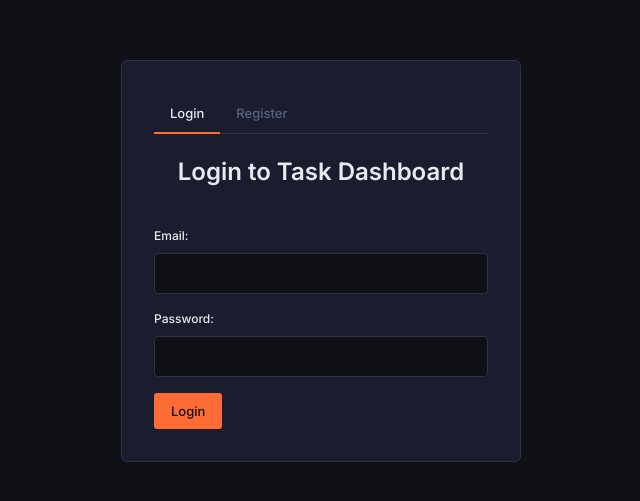
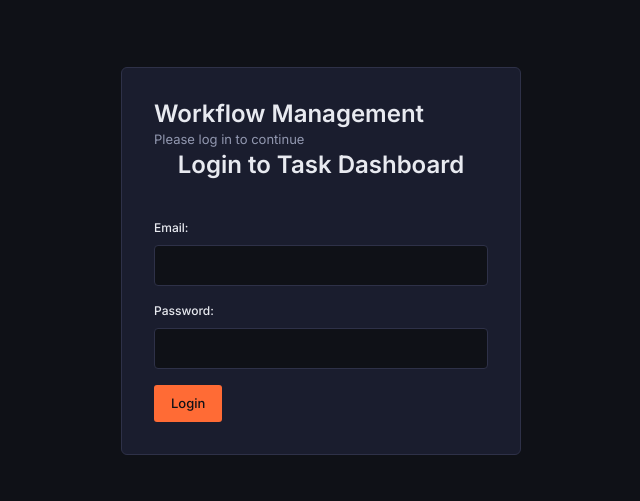
Before and after one commit to zxck5xz/workflow-nhan, a React (Vite) app in the folder task-dashboard/: page / in a window 1280 px wide. Shown: the part 139-640 px from the top of the page, without its empty margins (319-959 px from the left). Built offline with nearby package versions, Linux system fonts and the light colour scheme; no server answers.

Commit message:
security: disable public registration and remove register option from UI

```diff
--- a/task-dashboard/src/App.tsx
+++ b/task-dashboard/src/App.tsx
@@ -15,7 +15,6 @@ import { RegisterForm } from './components/auth/RegisterForm';
 function AppContent() {
   const { state } = useApp();
   const { user, loading } = useAuth();
-  const [authTab, setAuthTab] = useState<'login' | 'register'>('login');
 
   // Show loading spinner while checking auth state
   if (loading) {
@@ -26,17 +25,16 @@ function AppContent() {
     );
   }
 
-  // If user is not authenticated, show login/register forms
+  // If user is not authenticated, show only login form (Registration disabled)
   if (!user) {
     return (
       <div className="app-layout auth-layout">
         <div className="auth-container">
-          <div className="auth-tabs">
-            <button className={`tab ${authTab === 'login' ? 'active' : ''}`} onClick={() => setAuthTab('login')}>Login</button>
-            <button className={`tab ${authTab === 'register' ? 'active' : ''}`} onClick={() => setAuthTab('register')}>Register</button>
+          <div className="auth-header">
+            <h2>Workflow Management</h2>
+            <p>Please log in to continue</p>
           </div>
-          {authTab === 'login' && <LoginForm />}
-          {authTab === 'register' && <RegisterForm />}
+          <LoginForm />
         </div>
       </div>
     );
```
Also changed, not shown: 1 other file (tests, documents, lock files or other folders).
